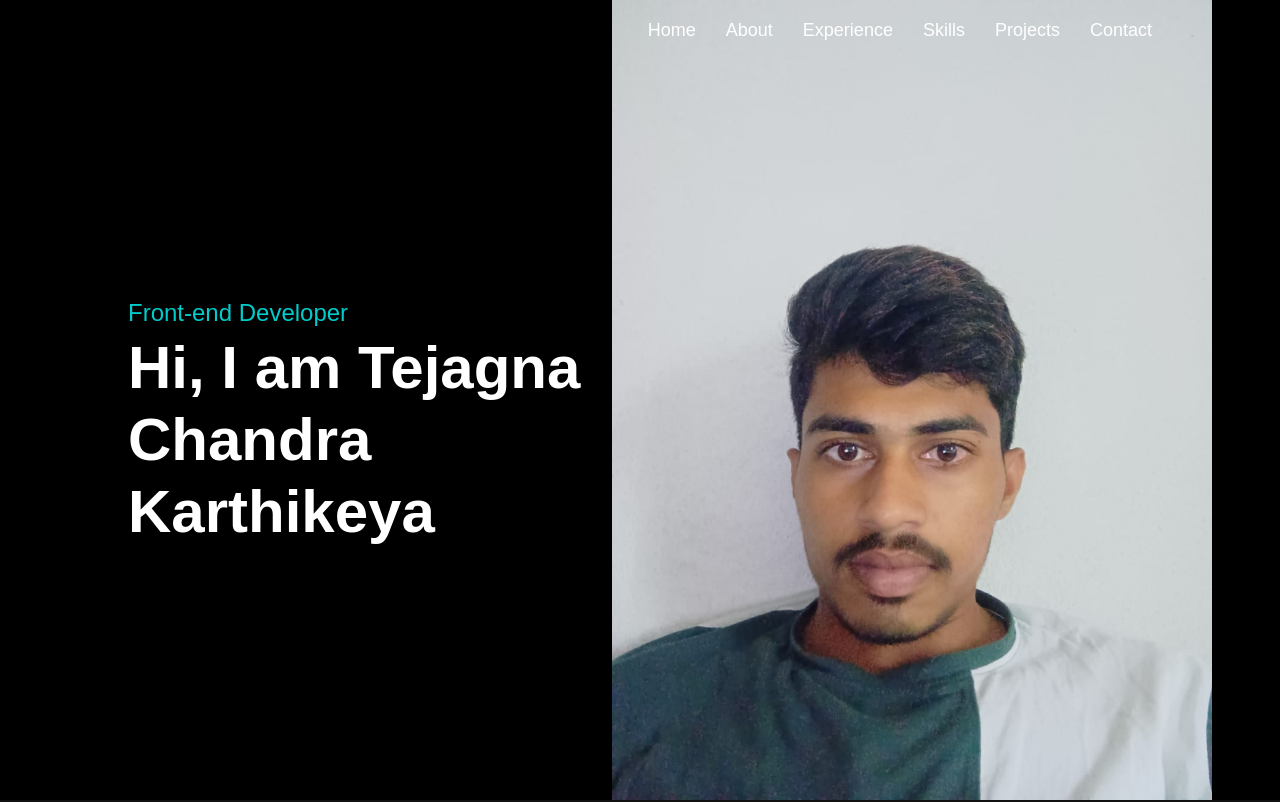
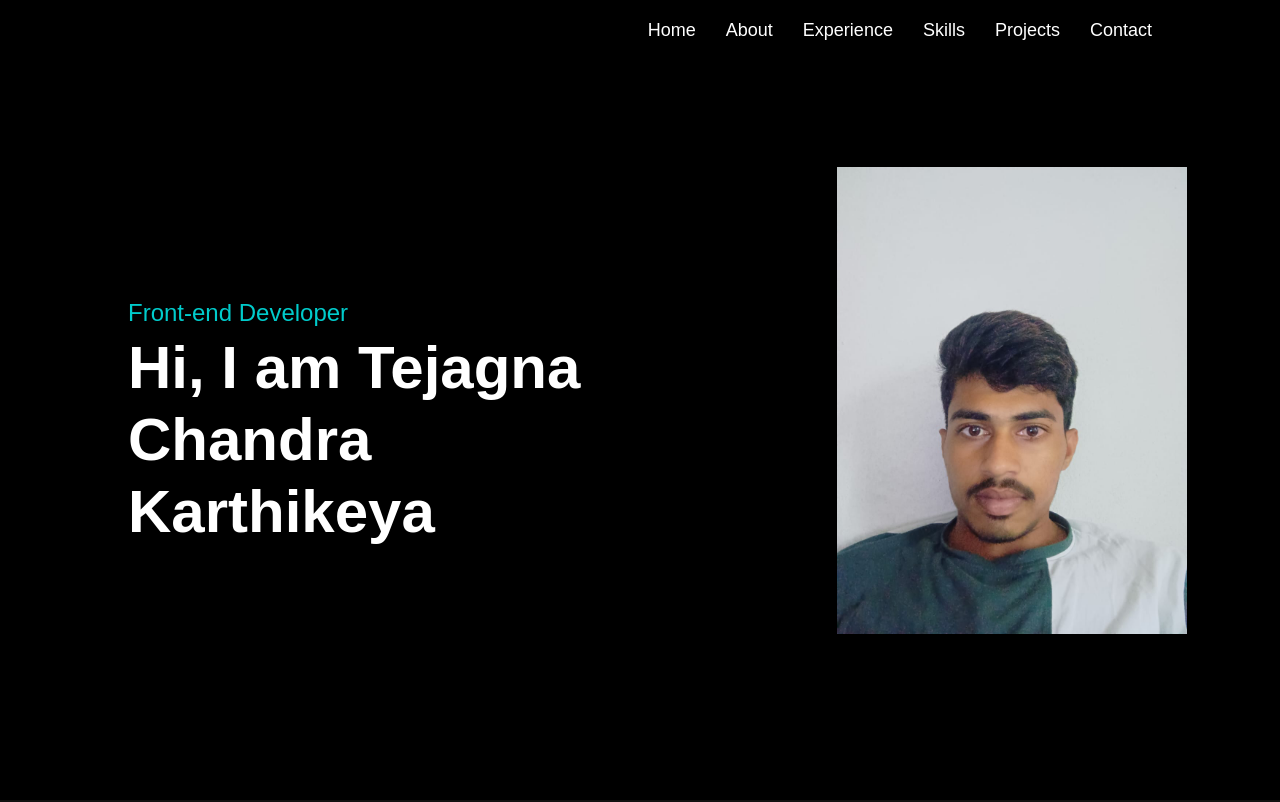
Before and after one commit to Karthikeya-006/Portfolio, a plain HTML site: page index.html in a window 1280 px wide. Shown: the top 802 px of the page. Drawn offline with nearby package versions, Linux system fonts and the light colour scheme.

Commit message:
Update style.css

```diff
--- a/style.css
+++ b/style.css
@@ -21,7 +21,7 @@ body {
   height: 100vh;
   /* Image as background for the Home Section */
   background-image: url('profile-pic.jpg');
-  background-size: contain; /* Scales image while preserving aspect ratio */
+  background-size: 350px; /* Scales image while preserving aspect ratio */
   background-position: 90% center; /* Positions the image to the right */
   background-repeat: no-repeat;
 
@@ -39,6 +39,7 @@ body {
   justify-content: flex-end; /* Push nav to the right */
   align-items: center;
   padding-bottom: 20px; /* Space between nav and main text */
+  width:100%;
 }
 
 /* Removed: .header-text span. It was unused in the current HTML. */
```
